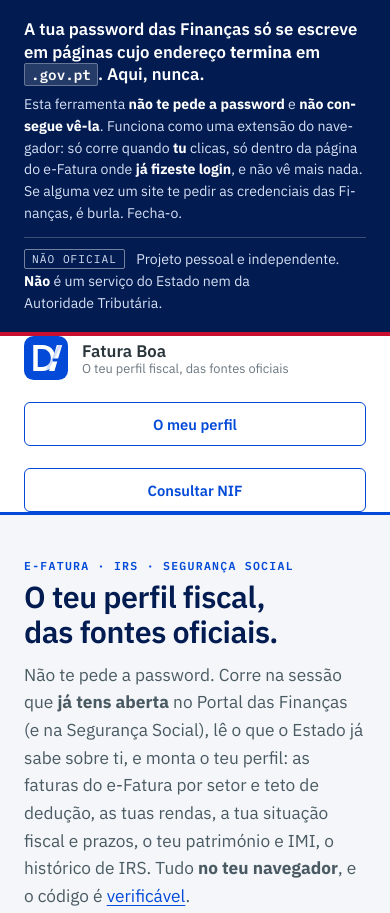
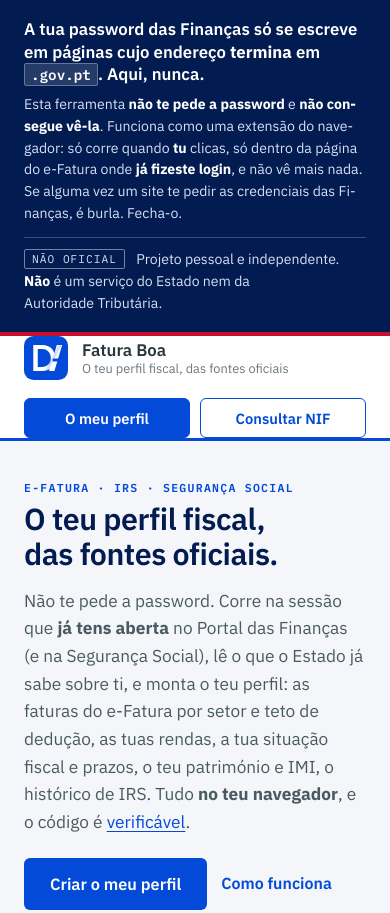
Before and after one commit to nobodykr/efatura-helper, a plain HTML site: page index.html in a window 390 px wide. Shown: the top 913 px of the page. Drawn offline with Linux system fonts and the light colour scheme.

Commit message:
Homepage: fix masthead + hero alignment
Masthead: wrap the two links in a right-aligned <nav> group so they align to each other (not via
margin hacks), and give the primary (O meu perfil) a filled style vs the outlined secondary - that
hierarchy is the missing logic. Tagline ellipsizes instead of pushing the nav to wrap. Hero: kill
the global justify on the sub + section leads + ready items (justify + short lines made rivers and
read as misaligned), tighten the h1/sub rhythm.

```diff
--- a/index.html
+++ b/index.html
@@ -107,7 +107,7 @@
 
   /* masthead */
   .mast{border-bottom:3px solid var(--pri);background:#fff}
-  .mast .wrap{display:flex;align-items:center;gap:14px;min-height:72px;flex-wrap:wrap}
+  .mast .wrap{display:flex;align-items:center;gap:14px;min-height:72px}
   /* 44px, not 38: the monogram carries more detail than the two letters it replaced, and the
      D's bowl and the A's crossbar close up below about 40px. Also hits the 44px touch target. */
   .mark{width:44px;height:44px;flex:none;display:block;line-height:0;border-radius:var(--r)}
@@ -119,22 +119,23 @@
   .mark .plate,.mark .cut{transition:fill .15s ease}
   .mark:hover .plate,.mark:hover .cut{fill:var(--pri-dark)}
   .mark:focus-visible{outline:3px solid var(--focus);outline-offset:3px}
-  .mast .nm{font-weight:600;font-size:1.05rem;line-height:1.2}
-  .mast .nm span{display:block;font-weight:400;font-size:.8rem;color:var(--mute)}
-  /* margin-left:auto pushes it to the right edge without needing a wrapper. 44px min target. */
-  /* first nav item takes the auto margin so the group sits right; the rest just follow it */
-  .mast .mastnav:first-of-type{margin-left:auto}
-  .mast .mastnav + .mastnav{margin-left:10px}
-  .mast .mastnav{display:inline-flex;align-items:center;min-height:44px;
+  .mast .nm{font-weight:600;font-size:1.05rem;line-height:1.25;min-width:0}
+  .mast .nm span{display:block;font-weight:400;font-size:.8rem;color:var(--mute);
+                 white-space:nowrap;overflow:hidden;text-overflow:ellipsis}
+  /* Nav sits in its own right-aligned group so the two buttons align to each other, not by margin
+     hacks. Primary (O meu perfil) is filled, secondary is outlined: that hierarchy is the logic. */
+  .mast .nav{margin-left:auto;display:flex;align-items:center;gap:10px;flex:none}
+  .mast .mastnav{display:inline-flex;align-items:center;height:40px;
                  padding:0 16px;border:1.5px solid var(--pri);border-radius:var(--r);
-                 color:var(--pri);font-weight:600;font-size:.92rem;text-decoration:none;
-                 white-space:nowrap}
+                 color:var(--pri);font-weight:600;font-size:.92rem;text-decoration:none;white-space:nowrap}
   .mast .mastnav:hover{background:var(--pri);color:#fff}
-  /* on narrow screens both nav items stack full-width; :first-of-type must be overridden too,
-     or it keeps the auto margin and the pair sits lopsided */
-  @media (max-width:560px){
-    .mast .mastnav, .mast .mastnav:first-of-type, .mast .mastnav + .mastnav{
-      margin-left:0;width:100%;justify-content:center;margin-top:8px}
+  .mast .mastnav.primary{background:var(--pri);color:#fff}
+  .mast .mastnav.primary:hover{background:var(--pri-dark);border-color:var(--pri-dark)}
+  @media (max-width:600px){
+    .mast .wrap{flex-wrap:wrap}
+    .mast .nm span{white-space:normal}
+    .mast .nav{width:100%;margin-left:0;margin-top:4px}
+    .mast .mastnav{flex:1;justify-content:center}
   }
 
   header{padding:52px 0 40px;background:var(--bg2);border-bottom:1px solid var(--rule)}
@@ -143,8 +144,8 @@
   /* it now lives inside the h1, so it needs to behave like the standalone div it replaced */
   h1 .eyebrow{display:block;line-height:1.4;margin-bottom:.5em}
   h1{font-weight:600;font-size:clamp(1.9rem,4.6vw,2.9rem);line-height:1.15;
-     letter-spacing:-.015em;margin:.3em 0 .35em;color:var(--pri-dark)}
-  .sub{color:var(--ink2);font-size:1.08rem;max-width:56ch;margin:0}
+     letter-spacing:-.015em;margin:.15em 0 .5em;color:var(--pri-dark)}
+  .sub{color:var(--ink2);font-size:1.08rem;max-width:60ch;margin:0;line-height:1.6}
 
   /* signature: a ceiling that keeps filling after it is full */
   .thesis{margin:28px 0 10px;padding:20px 22px;background:#fff;
@@ -175,6 +176,7 @@
   p{margin:0 0 .95em;text-align:justify;hyphens:auto;-webkit-hyphens:auto;text-wrap:pretty}
   p.note,.badge,.meter-key,caption,.step .n{text-align:left;hyphens:manual}
   .sub{text-align:left;hyphens:manual}          /* display type: justification looks broken */
+  header .sub,#faz .lead,#faz .r-item,#faz .r-item div{text-align:left;hyphens:manual}
   .safe li,.step div{text-align:justify;hyphens:auto;-webkit-hyphens:auto}
   @media (max-width:640px){                      /* narrow columns river no matter what */
     p,.safe li,.step div{text-align:left;hyphens:auto}
@@ -313,8 +315,10 @@
       </svg>
     </a>
     <div class="nm">Fatura Boa<span>O teu perfil fiscal, das fontes oficiais</span></div>
-    <a class="mastnav" href="/perfil">O meu perfil</a>
-    <a class="mastnav" href="/consulta">Consultar NIF</a>
+    <nav class="nav">
+      <a class="mastnav primary" href="/perfil">O meu perfil</a>
+      <a class="mastnav" href="/consulta">Consultar NIF</a>
+    </nav>
   </div>
 </div>
 
```
